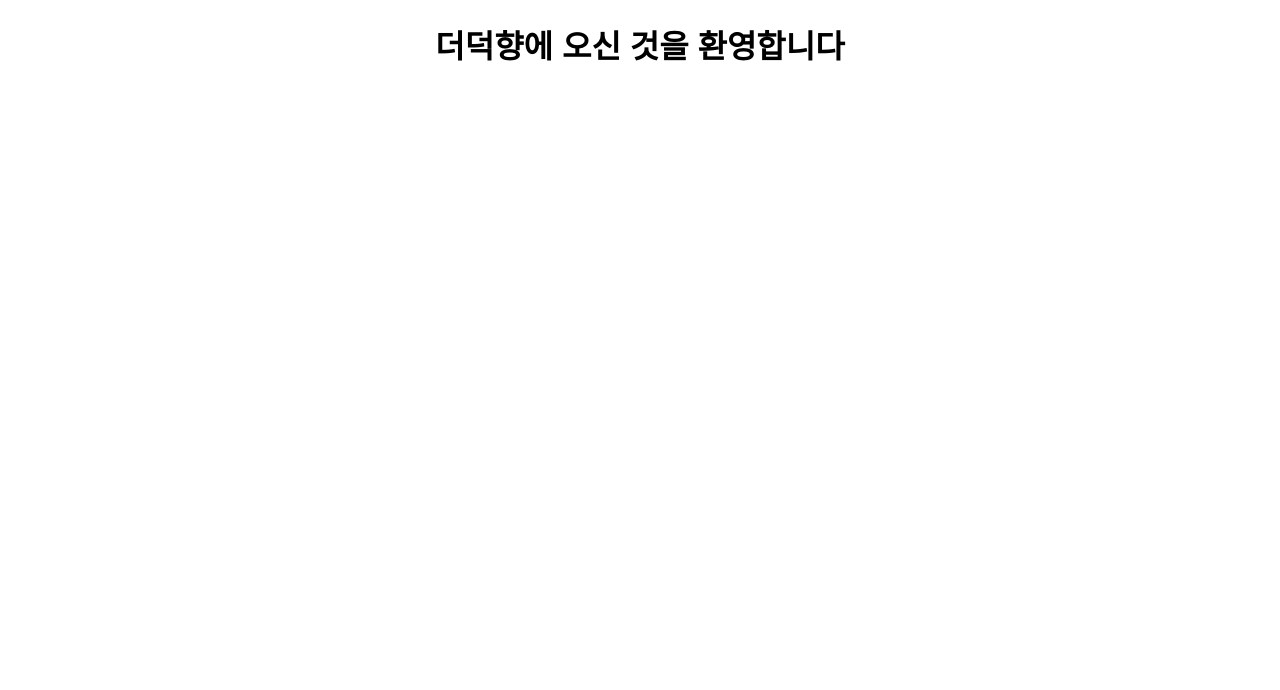
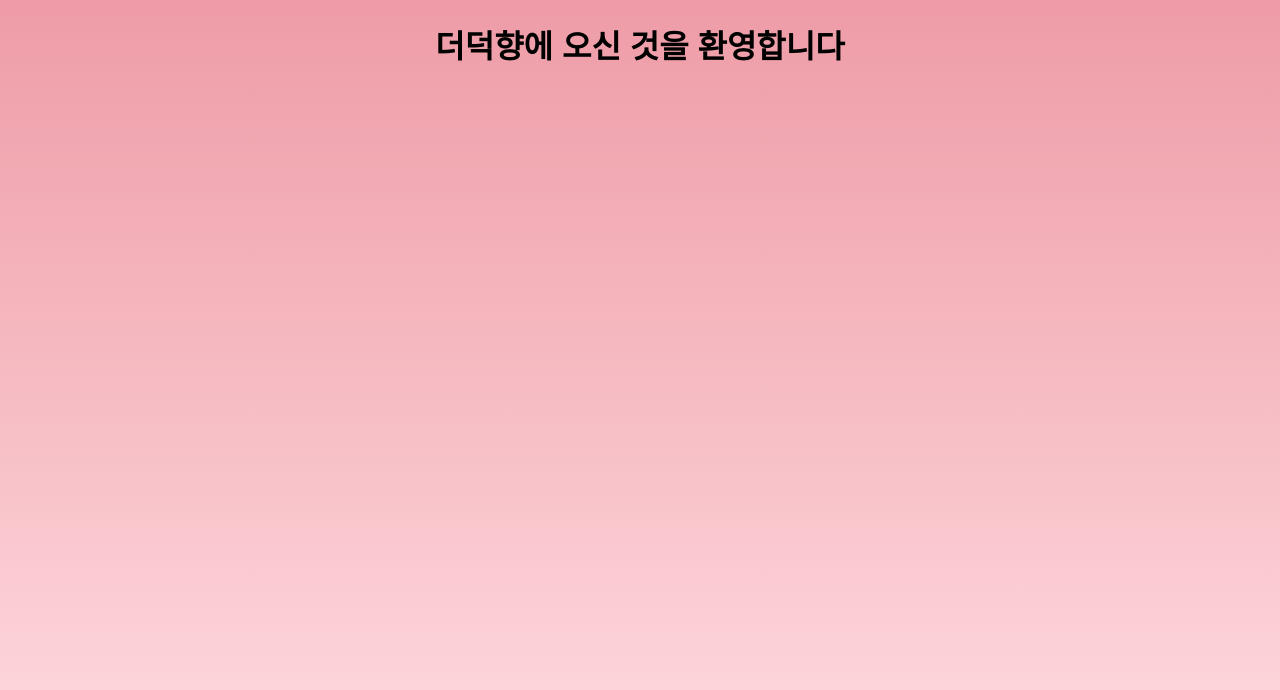
Before and after one commit to NANNADA4/FinalProject_Webcontents, a plain HTML site: page entry.html in a window 1280 px wide. Drawn offline with Linux system fonts and the light colour scheme; a web font is replaced by a local one.

Commit message:
Entry Background Change

```diff
--- a/entry.html
+++ b/entry.html
@@ -4,6 +4,9 @@
     <title>더덕향</title>
     <link rel="stylesheet" href="./style.css" type="text/css">
     <style>
+        body {
+            background: linear-gradient(to top, #ffdde1, #ee9ca7) fixed;
+        }
         h1 {text-align : center;}
     </style>
 </head>
```
